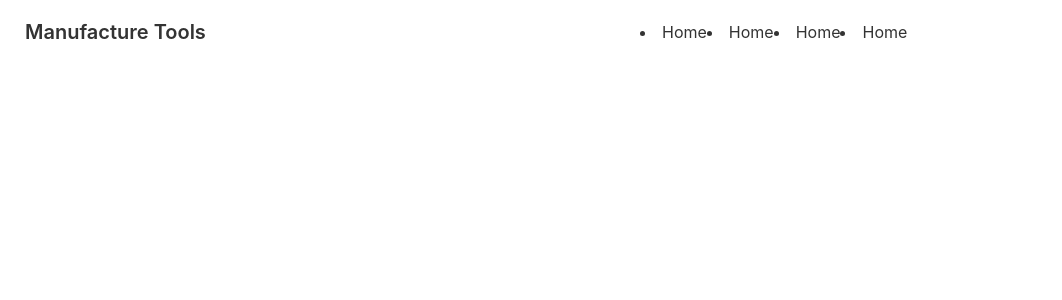
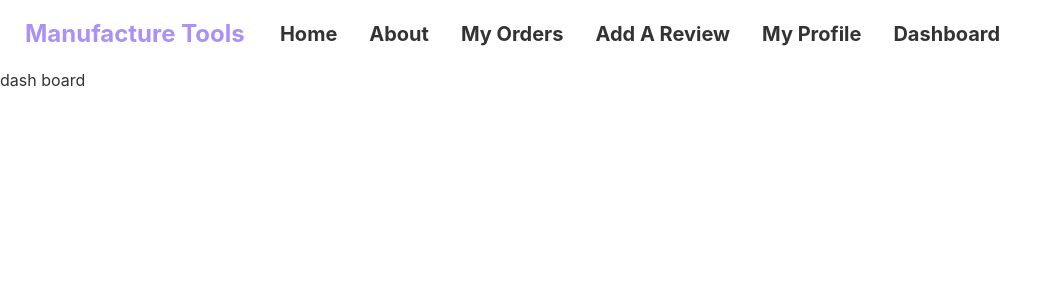
Before and after one commit to dipankar11137/manufacturer-website-client-side, a React (Create React App) app: page /dashboard in a window 1280 px wide. Shown: the top 300 px of the page, without its empty margins (0-1062 px from the left). Built offline with nearby package versions, Linux system fonts and the light colour scheme.

Commit message:
update navbar

```diff
--- a/src/App.js
+++ b/src/App.js
@@ -1,5 +1,6 @@
 import { Route, Routes } from 'react-router-dom';
 import './App.css';
+import Dashboard from './Pages/Dashboard/Dashboard';
 import Home from './Pages/Home/Home';
 import Navbar from './Pages/Share/Navbar';
 
@@ -9,6 +10,7 @@ function App() {
       <Navbar></Navbar>
       <Routes>
         <Route path='/' element={<Home></Home>}></Route>
+        <Route path='/dashboard' element={<Dashboard></Dashboard>}></Route>
       </Routes>
     </div>
   );
--- /dev/null
+++ b/src/Pages/Dashboard/Dashboard.js
@@ -0,0 +1,11 @@
+import React from 'react';
+
+const Dashboard = () => {
+    return (
+        <div>
+            <h1>dash board</h1>
+        </div>
+    );
+};
+
+export default Dashboard;
--- a/src/Pages/Share/Navbar.js
+++ b/src/Pages/Share/Navbar.js
@@ -1,33 +1,46 @@
 import React from 'react';
 import { Link } from 'react-router-dom';
 
+
+
 const Navbar = () => {
 
+
     const menuItems = <>
-        <Link to='/'><li>Home</li></Link>
+        <li className='text-xl font-bold'><Link to="/">Home</Link></li>
+        <li className='text-xl font-bold'><Link to="/">About</Link></li>
+        <li className='text-xl font-bold' ><Link to="/">My Orders</Link></li>
+        <li className='text-xl font-bold' ><Link to="/">Add A Review</Link></li>
+        <li className='text-xl font-bold' ><Link to="/">My Profile</Link></li>
+        <li className='text-xl font-bold' ><Link to="/dashboard">Dashboard</Link></li>
 
-        <li>Home</li>
-        <li>Home</li>
-        <li>Home</li>
     </>
 
     return (
-        <div class="navbar bg-base-100">
-            <div class="navbar-start">
-                <div class="dropdown">
-                    <label tabindex="0" class="btn btn-ghost lg:hidden">
-                        <svg xmlns="http://www.w3.org/2000/svg" class="h-5 w-5" fill="none" viewBox="0 0 24 24" stroke="currentColor"><path stroke-linecap="round" stroke-linejoin="round" stroke-width="2" d="M4 6h16M4 12h8m-8 6h16" /></svg>
-                    </label>
-                    <ul tabindex="0" class="menu menu-compact dropdown-content mt-3 p-2 shadow bg-base-100 rounded-box w-52">
+        <div >
+            <div className="navbar ">
+                <div className="navbar-start">
+                    <div className="dropdown">
+                        <label tabIndex="0" className="btn btn-ghost lg:hidden">
+                            <svg xmlns="http://www.w3.org/2000/svg" className="h-5 w-5" fill="none" viewBox="0 0 24 24" stroke="currentColor"><path strokeLinecap="round" strokeLinejoin="round" strokeWidth="2" d="M4 6h16M4 12h8m-8 6h16" /></svg>
+                        </label>
+                        <ul tabIndex="0" className="menu menu-compact dropdown-content mt-3 p-2 shadow bg-base-100 rounded-box w-52">
+                            {menuItems}
+                        </ul>
+                    </div>
+                    <Link to='/' className="btn btn-ghost normal-case font-bold text-2xl text-primary">Manufacture Tools</Link>
+                </div>
+                <div className="navbar-center hidden lg:flex">
+                    <ul className="menu menu-horizontal p-0">
                         {menuItems}
                     </ul>
                 </div>
-                <a class="btn btn-ghost normal-case text-xl">Manufacture Tools</a>
+                <div className="navbar-end">
+                    <label tabIndex="1" for="dashboard-sidebar" className="btn btn-ghost lg:hidden">
+                        <svg xmlns="http://www.w3.org/2000/svg" className="h-5 w-5" fill="none" viewBox="0 0 24 24" stroke="currentColor"><path strokeLinecap="round" strokeLinejoin="round" strokeWidth="2" d="M4 6h16M4 12h8m-8 6h16" /></svg>
+                    </label>
+                </div>
             </div>
-            <div class="navbar-center hidden lg:flex">
-                {menuItems}
-            </div>
-
         </div>
     );
 };
```
